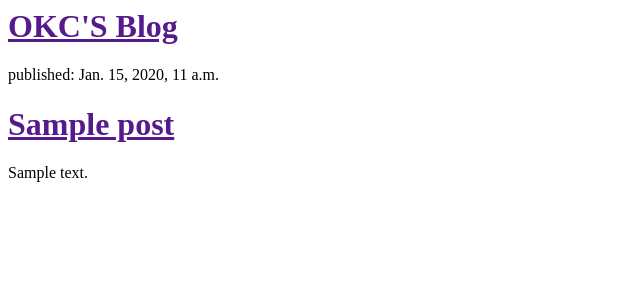
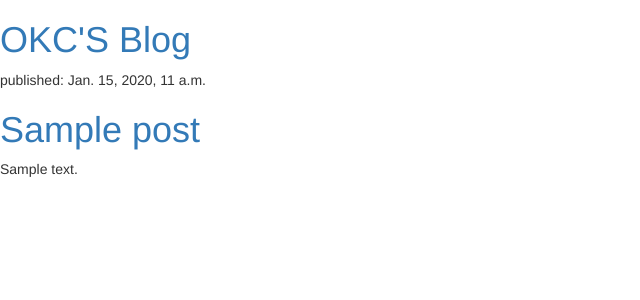
Before and after one commit to kingdurant/my-first-blog, a Django app: template blog/templates/blog/post_list.html in a window 1280 px wide. Shown: the top 300 px of the page, without its empty margins (0-640 px from the left). Run offline with Django 3.2, Linux system fonts and the light colour scheme; the template is opened without the code that fills it: values that come from a table or form of the project are taken from there, others are empty; tables that the repository leaves empty hold one stand-in row (values such as "Sample post"); some libraries are stand-ins or nearby versions.

Commit message:
Modified models and templates

```diff
--- a/blog/models.py
+++ b/blog/models.py
@@ -1,6 +1,3 @@
-from django.db import models
-
-# Create your models here.
 from django.db import models
 from django.utils import timezone
 
--- a/blog/templates/blog/post_list.html
+++ b/blog/templates/blog/post_list.html
@@ -1,5 +1,7 @@
 <html>
     <head>
+    <link rel="stylesheet" href="//maxcdn.bootstrapcdn.com/bootstrap/3.2.0/css/bootstrap.min.css">
+<link rel="stylesheet" href="//maxcdn.bootstrapcdn.com/bootstrap/3.2.0/css/bootstrap-theme.min.css">
         <title>OKC blog</title>
     </head>
     <body>
```
